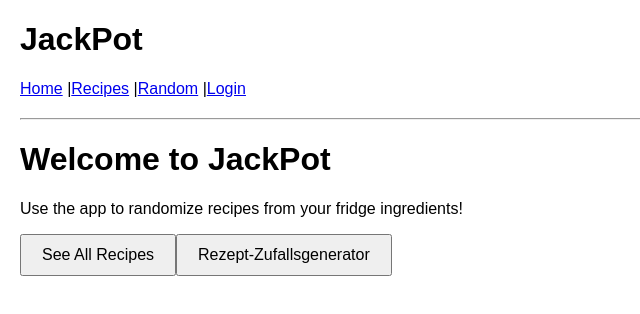
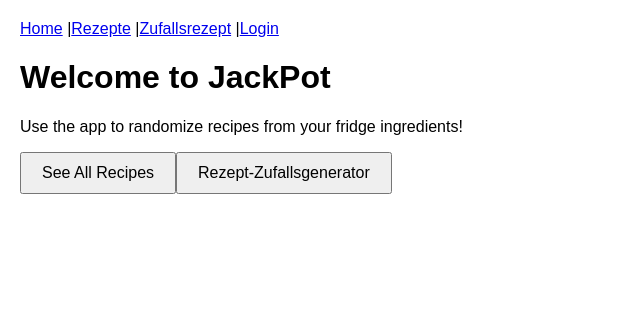
Before and after one commit to MertFindik97/Group_11, a Next.js app in the folder Group_11/jackpot-app/: page / in a window 1280 px wide. Shown: the top 314 px of the page, without its empty margins (0-640 px from the left). Built offline with nearby package versions, Linux system fonts and the light colour scheme.

Commit message:
added docker

```diff
--- a/Group_11/jackpot-app/pages/_app.js
+++ b/Group_11/jackpot-app/pages/_app.js
@@ -1,17 +1,16 @@
 import '../public/css/style.css';
+import Link from 'next/link'
 
 export default function App({ Component, pageProps }) {
   return (
     <>
       <header>
-        <h1>JackPot</h1>
         <nav>
-          <a href="/">Home</a> |
-          <a href="/recipes">Recipes</a> |
-          <a href="/random">Random</a> |
-          <a href="/login">Login</a>
+          <Link href="/">Home</Link> |
+          <Link href="/recipes">Rezepte</Link> |
+          <Link href="/random">Zufallsrezept</Link> |
+          <Link href="/login">Login</Link>
         </nav>
-        <hr />
       </header>
       <main>
         <Component {...pageProps} />
--- a/Group_11/jackpot-app/pages/random.js
+++ b/Group_11/jackpot-app/pages/random.js
@@ -1,6 +1,7 @@
 import { useEffect, useState } from 'react';
 import recipes from '../data/recipes.json';
 import Link from 'next/link';
+import Image from 'next/image';
 
 export default function RandomRecipePage() {
   const [randomRecipe, setRandomRecipe] = useState(null);
@@ -16,7 +17,7 @@ export default function RandomRecipePage() {
       {randomRecipe ? (
         <div>
           <h2>{randomRecipe.title}</h2>
-          <img src={randomRecipe.image} width="300" alt={randomRecipe.title} />
+          <Image src={randomRecipe.image} width="300" alt={randomRecipe.title} />
           <p>
             <strong>Zutaten:</strong>
             <ul>
--- a/Group_11/jackpot-app/pages/recipes/[id].js
+++ b/Group_11/jackpot-app/pages/recipes/[id].js
@@ -1,4 +1,5 @@
 import recipes from '../../data/recipes.json';
+import Image from 'next/image';
 
 export default function RecipeDetail({ recipe }) {
   if (!recipe) return <p>Recipe not found</p>;
@@ -6,7 +7,7 @@ export default function RecipeDetail({ recipe }) {
   return (
     <div>
       <h1>{recipe.title}</h1>
-      <img src={recipe.image} alt={recipe.title} width="300" />
+      <Image src={recipe.image} alt={recipe.title} width="300" />
       <p><strong>Ingredients:</strong></p>
       <ul>
         {recipe.ingredients.map((item, index) => (
```
Also changed, not shown: 2 other files (tests, documents, lock files or other folders).
